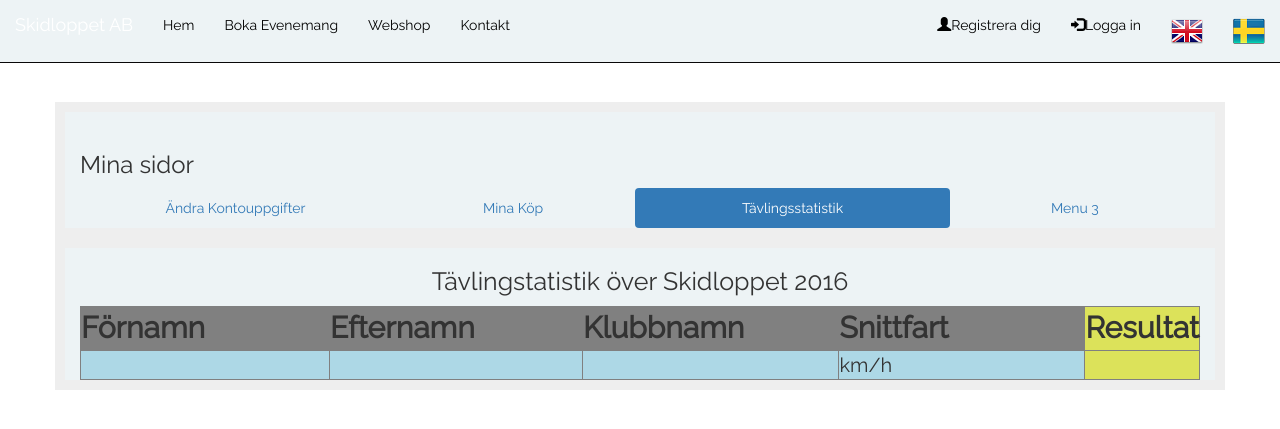
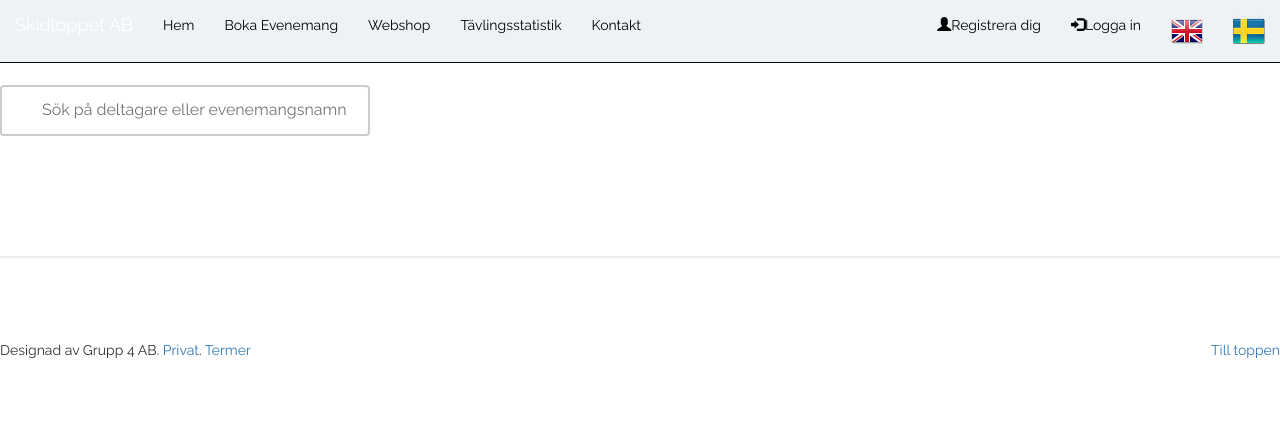
Before and after one commit to felixahlcrona/Grupp-4-AB, a PHP site: the page made by Tävlingsstatistik.php in a window 1280 px wide. Shown: the top 429 px of the page. Run offline with PHP 8.4, Linux system fonts and the light colour scheme; tables that the repository leaves empty or names only in its code hold one stand-in row (values such as "Sample post"); data that the repository does not hold is empty.

Commit message:
Webshop,statistik och annat småfix

```diff
--- a/Tävlingsstatistik.php
+++ b/Tävlingsstatistik.php
@@ -1,15 +1,13 @@
 <!DOCTYPE html>
 <html lang="en">
   <head>
-
     <meta charset="utf-8">
     <meta http-equiv="X-UA-Compatible" content="IE=edge">
     <meta name="viewport" content="width=device-width, initial-scale=1">
     <!-- The above 3 meta tags *must* come first in the head; any other head content must come *after* these tags -->
-    <title>Registrera</title>
+    <title>Framsida</title>
     <link rel="stylesheet" type="text/css" href="app.css">
     <link href="https://fonts.googleapis.com/css?family=Raleway" rel="stylesheet">
-    <script type="text/javascript" src="js/main.js"></script>
 
     <!-- Bootstrap -->
     <link href="assets/css/bootstrap.min.css" rel="stylesheet">
@@ -26,31 +24,52 @@
 			text-align: center;
 			margin-bottom:20px;
 	}
-
 		.divider {
 			margin:80px 0;
 	}
-
 		hr {
 			border:1px solid #eee;
 	}
 
-	   .container {
-        border:10px solid #eee;
-		background-color:#EDF3F5;
-      }
-  .clearfix {
-        border:1px solid #eee;
-		background-color:#EDF3F5;
+		input[type=text] {
+		width: 370px;
+		box-sizing: border-box;
+		border: 2px solid #ccc;
+		border-radius: 4px;
+		font-size: 16px;
+		background-color: white;
+		background-position: 10px 10px;
+		background-repeat: no-repeat;
+		padding: 12px 20px 12px 40px;
+		-webkit-transition: width 0.4s ease-in-out;
+		transition: width 0.4s ease-in-out;
 	}
 
-	  td,th,tr {
-    height: 50px;
-    vertical-align: bottom;
-	 width: 25%;
-	 height: 100%;
+		input[type=text]:focus {
+		width: 35%;
 	}
 
+	#statistik {
+		border: 2px solid black;
+		width: 65%;
+		border-collapse: collapse;
+		text-align: left;
+		font-size: 18px;
+	}
+
+	td {
+		border-bottom: 1px solid #ddd;
+		padding-top: 15px;
+		padding-bottom: 15px;
+	}
+
+	tr:hover {
+		background-color: #f5f5f5
+	}
+
+	form{
+		padding-top:50px;
+	}
 
     </style>
 
@@ -58,67 +77,95 @@
   <body>
 
 
+    <!-- Header -->
 
-  <?php require_once('includes/header.php');
-session_start();
- $pdo = new PDO('mysql:dbname=Grupp4AB;host=wwwlab.iit.his.se', 'sqllab', 'Tomten2009');
-	$pdo->exec("set names utf8");
+   <?php require_once('includes/header.php'); ?>
+
+    <!-- End of header -->
 
 
-  ?>
+    <!-- Tävlingsstatistik -->
 
-  <div class="clearfix" style="margin-bottom:100px;"></div>
-  <div class="container">
+    <p style="font-size: 30px" "font-weight: bold";>Sök på tävlingsstatistik</p>
 
+	<form method="post">
+	  <input type="text" name="Sok" placeholder="Sök på deltagare eller evenemangsnamn">
+	</form>
 
-  <br>
-  <h3>Mina sidor</h3>
-  <ul class="nav nav-pills nav-justified">
-   <li><a href="mina_sidor.php">Ändra Kontouppgifter</a></li>
-    <li><a href="minaköp.php">Mina Köp</a></li>
-    <li class="active"><a href="Tävlingsstatistik.php">Tävlingsstatistik</a></li>
-    <li><a href="#">Menu 3</a></li>
-  </ul>
-</div>
-  <div class="container">
+	<br><br>
 
-
-            <form class="form-horizontal" role="form" action="minasidor.php" method="post" id="contact-form" name="myForm" onsubmit="return validateForm()">
-                <h2 class="reg-text">Tävlingstatistik över Skidloppet 2016</h2>
+	<table id="statistik">
 
 	<?php
-         	 echo "<table border='1'>";
+
+	$pdo = new PDO('mysql:dbname=Grupp4AB; host=wwwlab.iit.his.se', 'sqllab', 'Tomten2009');
+	$pdo->setAttribute( PDO::ATTR_ERRMODE, PDO::ERRMODE_EXCEPTION );
 
 
 
-echo "<tr style='background-color:grey; font-size: 30px;'>";
-    echo "<th>Förnamn</th>";
+
+		if (isset($_POST['Sok'])){
+				$Sok=$_POST['Sok'];
+
+
+				$sql = 'SELECT * FROM Kund,Evenemang,Deltagare WHERE Kund.KundID=Deltagare.KundID AND Deltagare.EvenemangsID=Evenemang.EvenemangsID and( Kund.Fornamn=:Fornamn or Kund.Efternamn=:Efternamn or Evenemang.Tavlingsnamn=:Tavlingsnamn);';
+
+				$stmt = $pdo->prepare($sql, array(PDO::ATTR_CURSOR => PDO::CURSOR_SCROLL));
+				$stmt->bindParam(':Fornamn', $Sok);
+				$stmt->bindParam(':Efternamn', $Sok);
+				$stmt->bindParam(':Tavlingsnamn', $Sok);
+
+				$stmt->execute();
+
+				echo "<th>Fornamn</th>";
 				echo "<th>Efternamn</th>";
-   echo "<th>Klubbnamn</th>";
+				echo "<th>Evenemangsnamn</th>";
+				echo "<th>Evenemangsdatum</th>";
+				echo "<th>Position</th>";
 				echo "<th>Snittfart</th>";
-     echo "<th style='background-color:#dce25a;'>Resultat</th>";
+				echo "<th>Totaltid</th>";
+
+				foreach($stmt as $key => $row){
+
+					echo "<tr>";
+
+						echo "<td>".$row['Fornamn']."<td>".$row['Efternamn']."<td>".$row['Tavlingsnamn']."<td>".$row['Datum'];
+
+					if (empty($row ['Position'])){
+					echo "<td> Position saknas</td> <td>Snittfart saknas</td> <td>Totaltid saknas</td>";
+					}
+					else{
+					echo "<td>".$row['Position']."<td>".$row['Snittfart']."<td>".$row['Totaltid'];
+					}
+
 					echo "</tr>";
 
-
-
-	 foreach($pdo->query( 'Select * from Deltagare,Kund where Kund.KundID=Deltagare.KundID order by Resultat ASC' ) as $row){
-      echo "<tr style='background-color:lightblue; font-size: 20px;'>";
-      echo "<td> ".$row['Fornamn']."</td>";
-      echo "<td> ".$row['Efternamn']."</td>";
-      echo "<td> ".$row['Klubbnamn']."</td>";
-	  echo "<td> ".$row['Snittfart']." km/h</td>";
-      echo "<td style='background-color:#dce25a;'>".$row['Resultat']."</td>";
-      echo "</tr>";
-
-
-
 				}
-		echo "</table>";
+			}
 
 	?>
 
 
-</form> <!-- /form -->
-    </div> <!-- ./container -->
+	</table>
+
+    <!-- End of tävlingsstatistik -->
+
+    <hr class="divider">
+
+
+    <footer>
+      <p class="pull-right"><a href="#">Till toppen</a></p>
+      <p>Designad av Grupp 4 AB. <a href="#">Privat</a>. <a href="#">Termer</a></p>
+    </footer>
+
+    </div>
+
+    <!-- jQuery (necessary for Bootstrap's JavaScript plugins) -->
+    <script src="https://ajax.googleapis.com/ajax/libs/jquery/1.12.4/jquery.min.js"></script>
+    <!-- Include all compiled plugins (below), or include individual files as needed -->
+    <script src="assets/js/bootstrap.min.js"></script>
+
+
+
   </body>
 </html>
--- a/db.php
+++ b/db.php
@@ -1 +1,7 @@
 <?php $db = mysqli_connect("wwwlab.iit.his.se", "sqllab", "Tomten2009", "Grupp4AB");
+if (!$db->set_charset("utf8")) {
+    printf("Error loading character set utf8: %s\n", $db->error);
+    exit();
+} else {
+
+}
--- a/includes/header.php
+++ b/includes/header.php
@@ -1,3 +1,7 @@
+
+
+
+
 	<?php
 
   require_once('init.php')
@@ -14,6 +18,7 @@
       <li><a href="index.php">Hem</a></li>
       <li><a href="bokaevenemang.php">Boka Evenemang</a></li>
       <li><a href="webshop.php">Webshop</a></li>
+	  <li><a href="Tävlingsstatistik.php">Tävlingsstatistik</a></li>
       <li><a href="contact.php">Kontakt</a></li>
     </ul>
 
--- a/login.php
+++ b/login.php
@@ -77,7 +77,7 @@
   </head>
 
 </head>
-<body background="bilder/skogen.jpg" style="background-size:cover; background-repeat: no-repeat;">
+<body background="bilder/bakgrund.jpg">
 
 <?php require_once('includes/header.php'); ?>
 
--- a/registrera.php
+++ b/registrera.php
@@ -57,7 +57,7 @@
     </style>
 
   </head>
-<body background="bilder/registrera.jpg">
+<body background="bilder/bakgrund.jpg">
 
   <?php require_once('includes/header.php'); ?>
 
--- a/shop.php
+++ b/shop.php
@@ -46,7 +46,7 @@
 		);
 
 		$_SESSION['cart'][0] = $item_array;
-
+header('Location: webshop.php');
 	}
 
 }
```
Also changed, not shown: webshop.php (+110 -52 lines), bilder/Produktbilder/Brillor.jpg (added), bilder/Produktbilder/Byxa.jpg (added), bilder/Produktbilder/Energidryck.jpg (added), bilder/Produktbilder/Jacka.jpg (renamed from bilder/treningsjacka.jpg), bilder/Produktbilder/Mossa.jpeg (added), bilder/Produktbilder/Ryggsack.jpg (added), bilder/Produktbilder/Strumpa.jpg (added), bilder/Produktbilder/Understall.jpg (added), bilder/Produktbilder/Vantar.jpg (added), bilder/bakgrund.jpg (added). Lines whose indentation alone changed are shown as unchanged.
